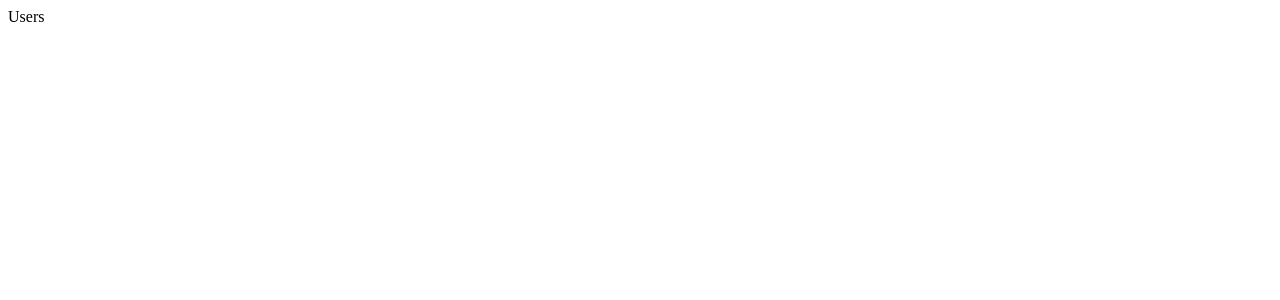
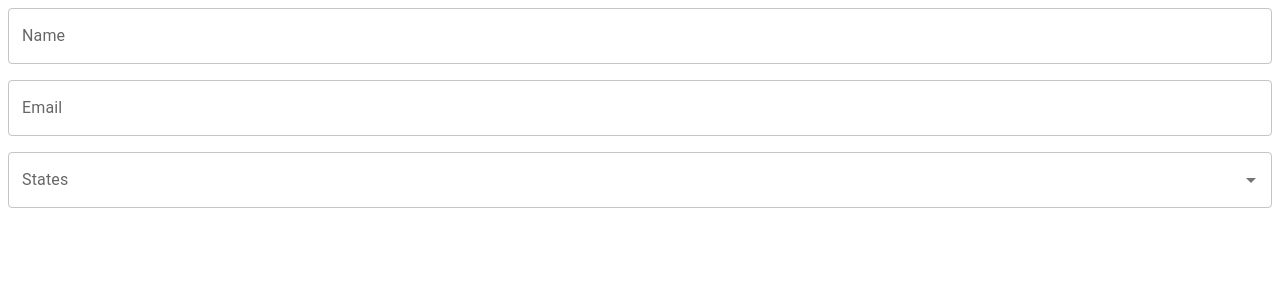
Before and after one commit to akrem-hchaichi/React-Hook-Form-, a React (Vite) app in the folder frontend/: page / in a window 1280 px wide. Shown: the top 300 px of the page. Built offline with nearby package versions, Linux system fonts and the light colour scheme.

Commit message:
add RHFAutocomplete componant

```diff
--- a/frontend/src/App.tsx
+++ b/frontend/src/App.tsx
@@ -1,10 +1,10 @@
-import Users from "./users/components/Users";
+import { UsersProvider } from "./users/components/UsersProvider";
 
 export function App() {
 
   return (
     <>
-      <Users />
+      <UsersProvider />
     </>
   )
 }
--- /dev/null
+++ b/frontend/src/components/RHFAutocomplete.tsx
@@ -0,0 +1,65 @@
+import { Controller, FieldValues, Path, useFormContext } from 'react-hook-form';
+
+import CheckBoxIcon from '@mui/icons-material/CheckBox';
+import CheckBoxOutlineBlankIcon from '@mui/icons-material/CheckBoxOutlineBlank';
+import { Autocomplete, Box, Checkbox, TextField } from '@mui/material';
+
+import { Option } from '../types/option';
+
+type Props<T extends FieldValues> = {
+    name: Path<T>;
+    options?: Option[];
+    label: string;
+};
+
+export function RHFAutocomplete<T extends FieldValues>({
+    name,
+    options,
+    label,
+}: Props<T>) {
+    const { control } = useFormContext();
+
+    return (
+        <Controller
+            control={control}
+            name={name}
+            render={({ field: { value, onChange, ref }, fieldState: { error } }) => (
+                <Autocomplete
+                    options={options || []}
+                    value={value.map((id: string) =>
+                        options?.find((item) => item.id === id)
+                    )}
+                    getOptionLabel={(option) =>
+                        options?.find((item) => item.id === option.id)?.label ?? ''
+                    }
+                    isOptionEqualToValue={(option, newValue) => option.id === newValue.id}
+                    onChange={(_, newValue) => {
+                        onChange(newValue.map((item) => item.id));
+                    }}
+                    disableCloseOnSelect
+                    multiple
+                    renderInput={(params) => (
+                        <TextField
+                            {...params}
+                            fullWidth
+                            inputRef={ref}
+                            error={!!error}
+                            helperText={error?.message}
+                            label={label}
+                        />
+                    )}
+                    renderOption={(props, option, { selected }) => (
+                        <Box component="li" {...props}>
+                            <Checkbox
+                                icon={<CheckBoxOutlineBlankIcon />}
+                                checkedIcon={<CheckBoxIcon />}
+                                checked={selected}
+                            />
+                            {option.label}
+                        </Box>
+                    )}
+                />
+            )}
+        />
+    );
+}
--- /dev/null
+++ b/frontend/src/constants.ts
@@ -0,0 +1,3 @@
+export const patterns = {
+    email: /^([^@\s]+)@((?:[-a-z0-9]+\.)+[a-z]{2,})$/i
+}
--- /dev/null
+++ b/frontend/src/types/option.ts
@@ -0,0 +1 @@
+export type Option = { id: string, label: string }
--- a/frontend/src/users/components/Users.tsx
+++ b/frontend/src/users/components/Users.tsx
@@ -1,5 +1,37 @@
-export default function Users() {
+
+import { useFormContext } from 'react-hook-form'
+import { userSchema } from '../types/schema'
+import { Stack, TextField } from '@mui/material'
+import { RHFAutocomplete } from '../../components/RHFAutocomplete'
+
+const options = [
+    { label: 'Tunis', id: "1" },
+    { label: 'Nabeul', id: "2" },
+];
+
+export function Users() {
+
+    const { register, formState: { errors } } = useFormContext<userSchema>()
+
     return (
-        <div>Users</div>
+        <Stack sx={{ gap: 2 }}>
+            <TextField
+                {...register('name')}
+                label="Name"
+                error={!!errors.name}
+                helperText={errors.name?.message}
+            />
+            <TextField
+                {...register('email')}
+                label="Email"
+                error={!!errors.email}
+                helperText={errors.email?.message}
+            />
+            <RHFAutocomplete<userSchema>
+                name="states"
+                label="States"
+                options={options}
+            />
+        </Stack>
     )
 }
--- /dev/null
+++ b/frontend/src/users/components/UsersProvider.tsx
@@ -0,0 +1,21 @@
+
+import { useForm, FormProvider } from "react-hook-form";
+import { defaultValues, schema, userSchema } from '../types/schema'
+import { zodResolver } from '@hookform/resolvers/zod'
+import { Users } from "./Users";
+
+
+export function UsersProvider() {
+
+    const methods = useForm<userSchema>({
+        mode: "all",
+        resolver: zodResolver(schema),
+        defaultValues
+    })
+
+    return (
+        <FormProvider {...methods} >
+            <Users />
+        </FormProvider>
+    );
+}
--- /dev/null
+++ b/frontend/src/users/types/schema.ts
@@ -0,0 +1,20 @@
+import { z } from 'zod'
+import { patterns } from '../../constants'
+
+export const schema = z.object({
+    name: z.string()
+        .min(1, { message: 'Name Required' }),
+    email: z.string()
+        .min(1, { message: 'Email Required' })
+        .refine((text) => patterns.email.test(text), { message: 'Email not valid' }),
+    states: z.array(z.string()).min(1).max(2),
+
+})
+
+export type userSchema = z.infer<typeof schema>
+
+export const defaultValues: userSchema = {
+    email: '',
+    name: '',
+    states: [],
+};
```
